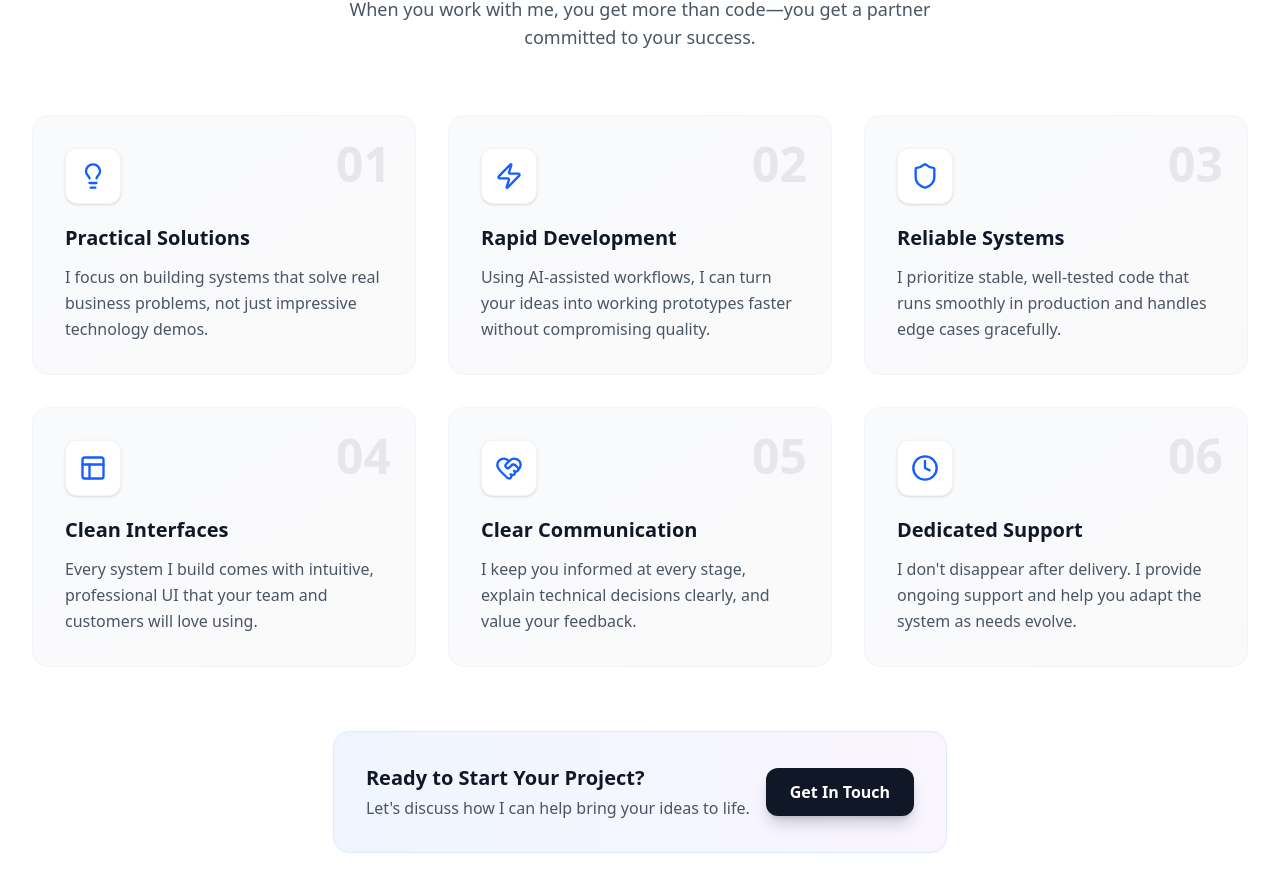
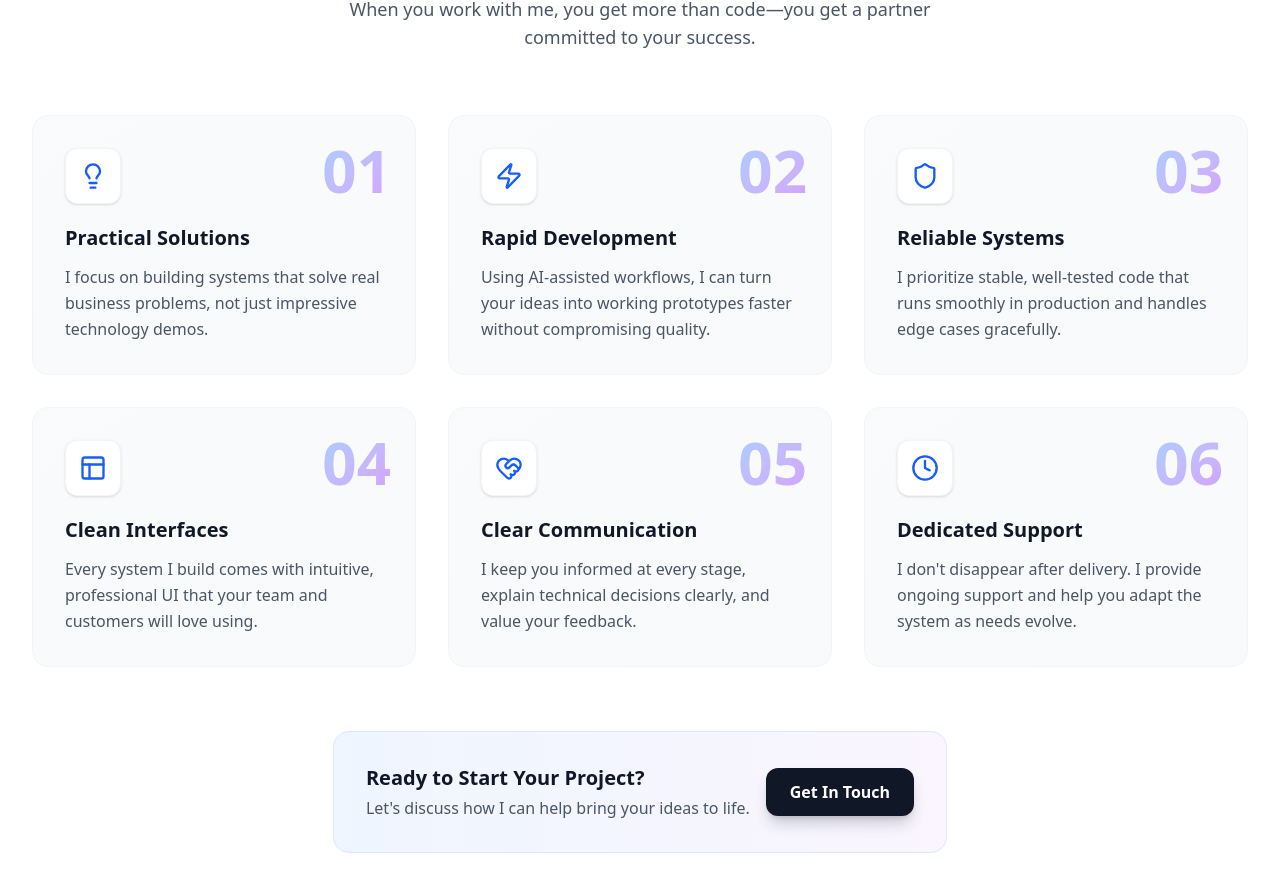
Before and after one commit to mikeangelocasono/mikeangelodev, a Next.js app: page / in a window 1280 px wide. Shown: the part 6194-7086 px from the top of the page. Built offline with nearby package versions, Linux system fonts and the light colour scheme.

Commit message:
portfolio

```diff
--- a/src/components/WhyWorkWithMe.tsx
+++ b/src/components/WhyWorkWithMe.tsx
@@ -112,7 +112,7 @@ export default function WhyWorkWithMe() {
               className="group relative p-6 lg:p-8 rounded-2xl bg-gradient-to-br from-gray-50 to-gray-100/50 dark:from-slate-800/50 dark:to-slate-800/30 border border-gray-100 dark:border-slate-700/50 hover:border-blue-200 dark:hover:border-blue-500/50 transition-all duration-300 hover:shadow-xl hover:shadow-blue-500/10 dark:hover:shadow-blue-500/5"
             >
               {/* Number */}
-              <div className="absolute top-6 right-6 text-5xl font-bold text-gray-200 dark:text-slate-600 select-none">
+              <div className="absolute top-6 right-6 text-6xl font-black text-transparent bg-clip-text bg-gradient-to-br from-blue-400/50 to-purple-500/50 dark:from-blue-400/40 dark:to-purple-400/40 select-none group-hover:from-blue-500/70 group-hover:to-purple-600/70 dark:group-hover:from-blue-400/60 dark:group-hover:to-purple-400/60 transition-all duration-300">
                 {(index + 1).toString().padStart(2, "0")}
               </div>
 
```
